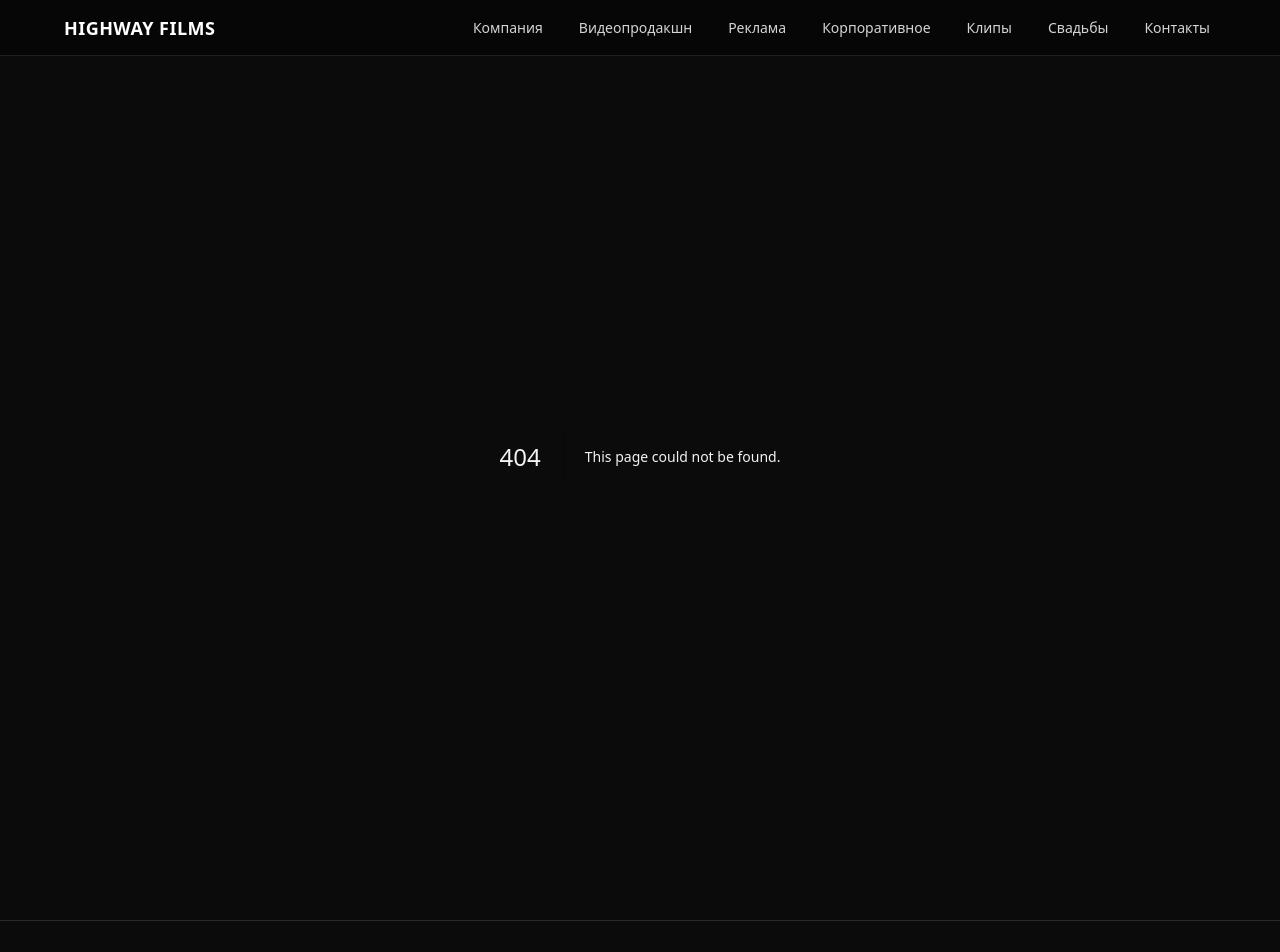
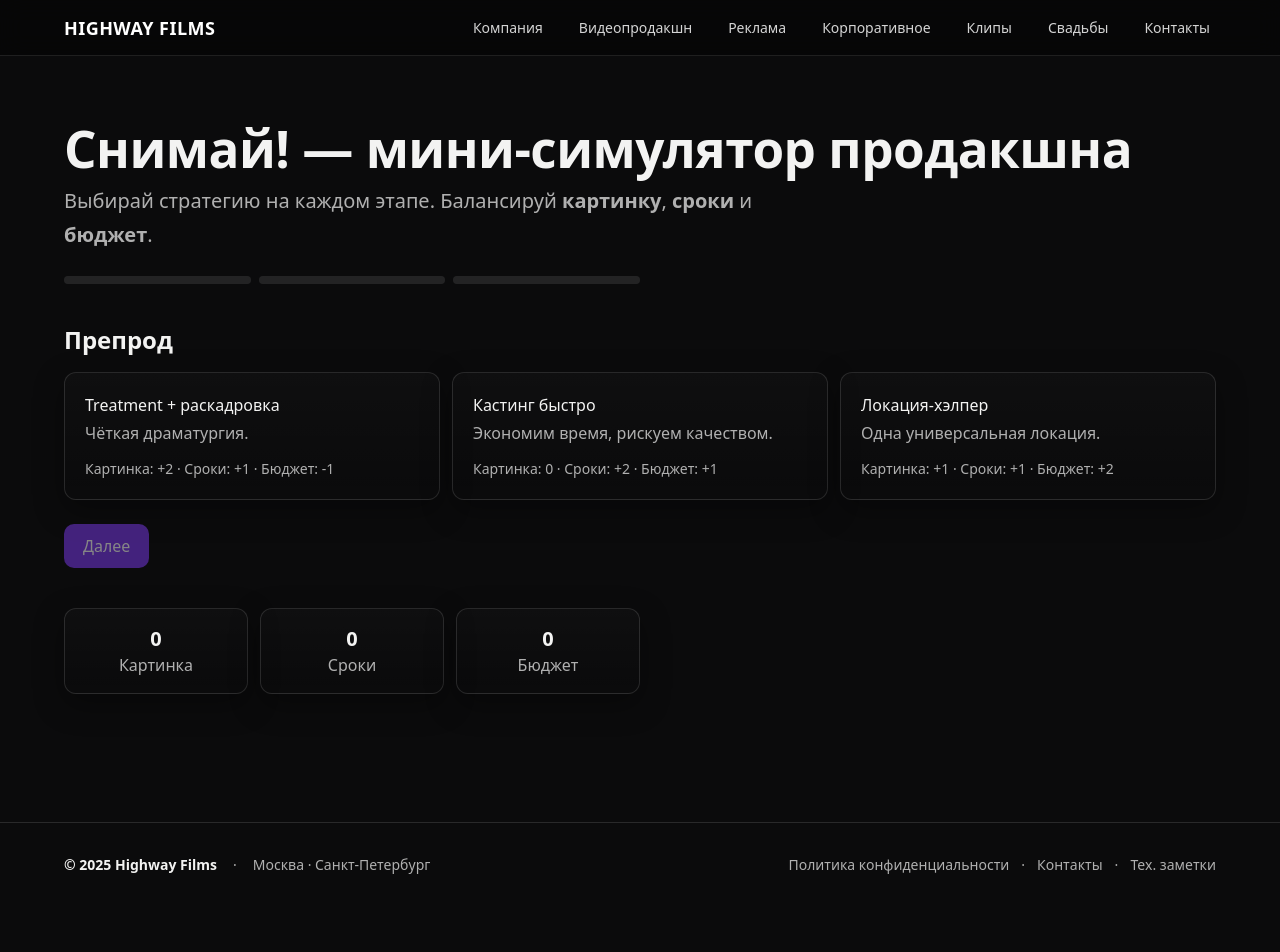
Before and after one commit to pandangun/highwayfilms.ru, a Next.js app: page /easter-egg in a window 1280 px wide. Before the commit this address had no page. Shown: the top 952 px of the page. After the commit the page ends 907 px from the top, so only its background shows below. Built offline with nearby package versions, Linux system fonts and the light colour scheme.

Commit message:
game begins

```diff
--- /dev/null
+++ b/src/app/easter-egg/page.tsx
@@ -0,0 +1,214 @@
+// app/shoot-game/page.tsx
+"use client";
+
+import type { Metadata } from "next";
+import Link from "next/link";
+import { useMemo, useState } from "react";
+
+export const metadata: Metadata = {
+  title: "Снимай! — мини-игра Highway Films",
+  description:
+    "Мини-симулятор видеопродакшна: соберите команду, снимите ролик, уложитесь в сроки и бюджет.",
+  robots: { index: false, follow: true },
+} as any; // Next ругается на metadata в client — игнорируем типом.
+
+type Choice = { id: string; title: string; desc: string; score: { img: number; time: number; money: number } };
+
+const STAGES: { key: string; title: string; choices: Choice[] }[] = [
+  {
+    key: "pre",
+    title: "Препрод",
+    choices: [
+      { id: "story", title: "Treatment + раскадровка", desc: "Чёткая драматургия.", score: { img: +2, time: +1, money: -1 } },
+      { id: "cast",  title: "Кастинг быстро",          desc: "Экономим время, рискуем качеством.", score: { img: 0, time: +2, money: +1 } },
+      { id: "loc",   title: "Локация-хэлпер",          desc: "Одна универсальная локация.", score: { img: +1, time: +1, money: +2 } },
+    ],
+  },
+  {
+    key: "shoot",
+    title: "Съёмка",
+    choices: [
+      { id: "light",  title: "Сильный свет",       desc: "Глубина и фактуры.", score: { img: +3, time: -1, money: -2 } },
+      { id: "handy",  title: "Хэндхелд/UGC",       desc: "Нативная подача.",   score: { img: +1, time: +1, money: +2 } },
+      { id: "drone",  title: "Дрон/стаб",          desc: "Кинодвижение.",      score: { img: +2, time: 0,  money: -1 } },
+    ],
+  },
+  {
+    key: "post",
+    title: "Постпродакшн",
+    choices: [
+      { id: "color", title: "Плотный цветокор",    desc: "Премиальная картинка.", score: { img: +2, time: -1, money: -1 } },
+      { id: "motion",title: "Motion-акценты",      desc: "Продающие подсветки.",   score: { img: +2, time: -1, money: -1 } },
+      { id: "subs",  title: "Саб/версии 6/15/30",  desc: "Готово под площадки.",   score: { img: +1, time: 0,  money: -1 } },
+    ],
+  },
+];
+
+function cls(...a: (string | false | null | undefined)[]) {
+  return a.filter(Boolean).join(" ");
+}
+
+export default function ShootGame() {
+  const [step, setStep] = useState(0);
+  const [picked, setPicked] = useState<Record<string, string | null>>({
+    pre: null, shoot: null, post: null,
+  });
+
+  const current = STAGES[step];
+
+  const totals = useMemo(() => {
+    const base = { img: 0, time: 0, money: 0 };
+    for (const s of STAGES) {
+      const id = picked[s.key];
+      const ch = s.choices.find(c => c.id === id);
+      if (ch) {
+        base.img += ch.score.img;
+        base.time += ch.score.time;
+        base.money += ch.score.money;
+      }
+    }
+    return base;
+  }, [picked]);
+
+  const verdict = useMemo(() => {
+    const img = totals.img;
+    const time = totals.time;   // чем больше, тем быстрее
+    const money = totals.money; // чем больше, тем экономнее
+    let title = "Норм — можно выкатывать";
+    let tip = "Доработай пару акцентов в цвете или motion — будет конфетка.";
+    if (img >= 6 && time >= 1 && money >= 0) {
+      title = "Конфетка! Продающая картинка";
+      tip = "Собери версии 6/15/30 и добьём перформанс.";
+    }
+    if (img <= 2 || money < -3) {
+      title = "Есть риск мыла/перерасхода";
+      tip = "Добавь свет или упростим сцену; субтитры и версии под площадки обязательны.";
+    }
+    if (time < -2) {
+      title = "Сроки горят";
+      tip = "Срежь сложные сцены, переведи часть motion в графику, собери UGC-версии.";
+    }
+    return { title, tip };
+  }, [totals]);
+
+  function choose(stageKey: string, id: string) {
+    setPicked(prev => ({ ...prev, [stageKey]: prev[stageKey] === id ? null : id }));
+  }
+
+  const finished = step >= STAGES.length;
+
+  return (
+    <main className="container py-12 md:py-16">
+      <h1 className="h1">Снимай! — мини-симулятор продакшна</h1>
+      <p className="lead measure mt-2">
+        Выбирай стратегию на каждом этапе. Балансируй <strong>картинку</strong>, <strong>сроки</strong> и <strong>бюджет</strong>.
+      </p>
+
+      {/* индикатор прогресса */}
+      <div className="mt-6 grid grid-cols-3 gap-2 max-w-xl">
+        {STAGES.map((s, i) => (
+          <div
+            key={s.key}
+            className={cls(
+              "h-2 rounded bg-white/10",
+              i < step ? "bg-white/30" : ""
+            )}
+          />
+        ))}
+      </div>
+
+      {!finished ? (
+        <>
+          <section className="mt-10">
+            <h2 className="text-2xl font-semibold">{current.title}</h2>
+            <div className="mt-4 grid gap-3 md:grid-cols-3">
+              {current.choices.map(ch => {
+                const active = picked[current.key] === ch.id;
+                return (
+                  <button
+                    key={ch.id}
+                    type="button"
+                    onClick={() => choose(current.key, ch.id)}
+                    className={cls(
+                      "card p-5 text-left transition rounded-xl",
+                      active ? "border-strong ring-1 ring-white/15" : "hover:border-strong"
+                    )}
+                  >
+                    <div className="font-medium">{ch.title}</div>
+                    <p className="text-muted mt-1">{ch.desc}</p>
+                    <div className="mt-3 text-sm text-muted">
+                      Картинка: {fmt(ch.score.img)} · Сроки: {fmt(ch.score.time)} · Бюджет: {fmt(ch.score.money)}
+                    </div>
+                  </button>
+                );
+              })}
+            </div>
+
+            <div className="mt-6 flex gap-3">
+              <button
+                disabled={!picked[current.key]}
+                onClick={() => setStep(s => s + 1)}
+                className="btn btn-primary rounded-xl disabled:opacity-50"
+              >
+                Далее
+              </button>
+              {step > 0 && (
+                <button
+                  onClick={() => setStep(s => Math.max(0, s - 1))}
+                  className="btn rounded-xl"
+                >
+                  Назад
+                </button>
+              )}
+            </div>
+          </section>
+
+          {/* текущие суммарные очки */}
+          <section className="mt-10 grid grid-cols-3 gap-3 max-w-xl">
+            <Stat label="Картинка" value={totals.img} />
+            <Stat label="Сроки" value={totals.time} />
+            <Stat label="Бюджет" value={totals.money} />
+          </section>
+        </>
+      ) : (
+        <>
+          <section className="mt-10 card p-6 md:p-8">
+            <h2 className="text-2xl md:text-3xl font-semibold">{verdict.title}</h2>
+            <p className="text-muted mt-2">{verdict.tip}</p>
+
+            <div className="mt-6 grid grid-cols-3 gap-3 max-w-xl">
+              <Stat label="Картинка" value={totals.img} big />
+              <Stat label="Сроки" value={totals.time} big />
+              <Stat label="Бюджет" value={totals.money} big />
+            </div>
+
+            <div className="mt-6 flex flex-wrap gap-3">
+              <Link href="/contacts" className="btn btn-primary rounded-xl">Запросить КП</Link>
+              <Link href="/easter-egg" className="btn rounded-xl">Сыграть ещё</Link>
+            </div>
+          </section>
+
+          <p className="text-muted mt-6 text-sm">
+            P.S. настоящие проекты мы собираем глубже: раскадровки, биды, расчёт смен и версии под площадки.
+          </p>
+        </>
+      )}
+    </main>
+  );
+}
+
+function Stat({ label, value, big = false }: { label: string; value: number; big?: boolean }) {
+  return (
+    <div className="card p-4 text-center">
+      <div className={cls(big ? "text-3xl font-semibold" : "text-xl font-semibold")}>
+        {value > 0 ? `+${value}` : value}
+      </div>
+      <div className="stat-label">{label}</div>
+    </div>
+  );
+}
+
+function fmt(n: number) {
+  if (n > 0) return `+${n}`;
+  return `${n}`;
+}
--- a/src/components/Footer.tsx
+++ b/src/components/Footer.tsx
@@ -1,12 +1,31 @@
+// app/components/Footer.tsx
+import Link from "next/link";
+
 export default function Footer() {
   return (
-    <footer className="mt-16 border-t border-base">
-      <div className="container py-10 text-sm text-muted flex flex-col md:flex-row items-start md:items-center justify-between gap-4">
-        <div>© {new Date().getFullYear()} Highway Films</div>
-        <div className="flex gap-6">
-          <a href="/privacy" className="hover:text-fgc">Политика конфиденциальности</a>
-          <a href="/contacts" className="hover:text-fgc">Контакты</a>
+    <footer className="border-t border-base mt-16">
+      <div className="container py-8 flex flex-col md:flex-row items-center justify-between gap-4 text-sm text-muted">
+        {/* Лого + копирайт */}
+        <div className="flex flex-col md:flex-row items-center gap-2 md:gap-4 text-center md:text-left">
+          <span className="font-semibold text-fgc">© {new Date().getFullYear()} Highway Films</span>
+          <span className="hidden md:inline-block">·</span>
+          <span>Москва · Санкт-Петербург</span>
         </div>
+
+        {/* Навигация */}
+        <nav className="flex flex-wrap justify-center gap-3">
+          <Link href="/privacy" className="hover:underline">
+            Политика конфиденциальности
+          </Link>
+          <span className="text-muted">·</span>
+          <Link href="/contacts" className="hover:underline">
+            Контакты
+          </Link>
+          <span className="text-muted">·</span>
+          <Link href="/easter-egg" className="text-muted hover:underline">
+            Тех. заметки
+          </Link>
+        </nav>
       </div>
     </footer>
   );
```
